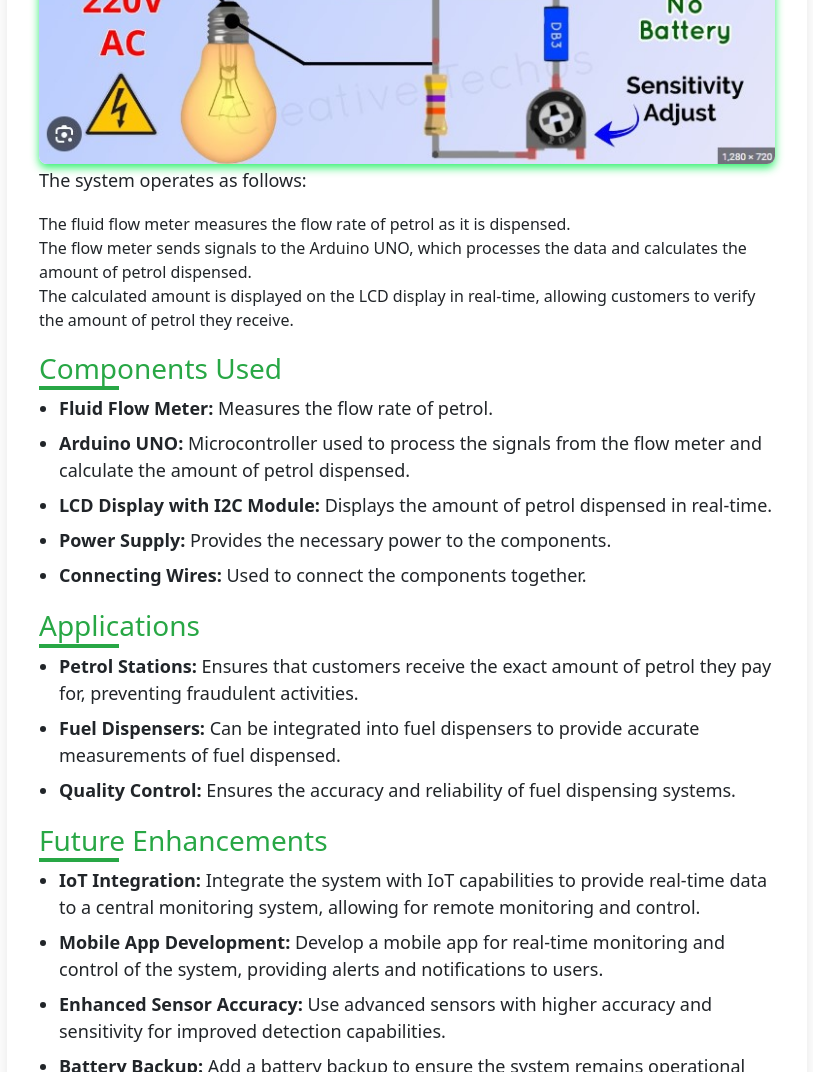
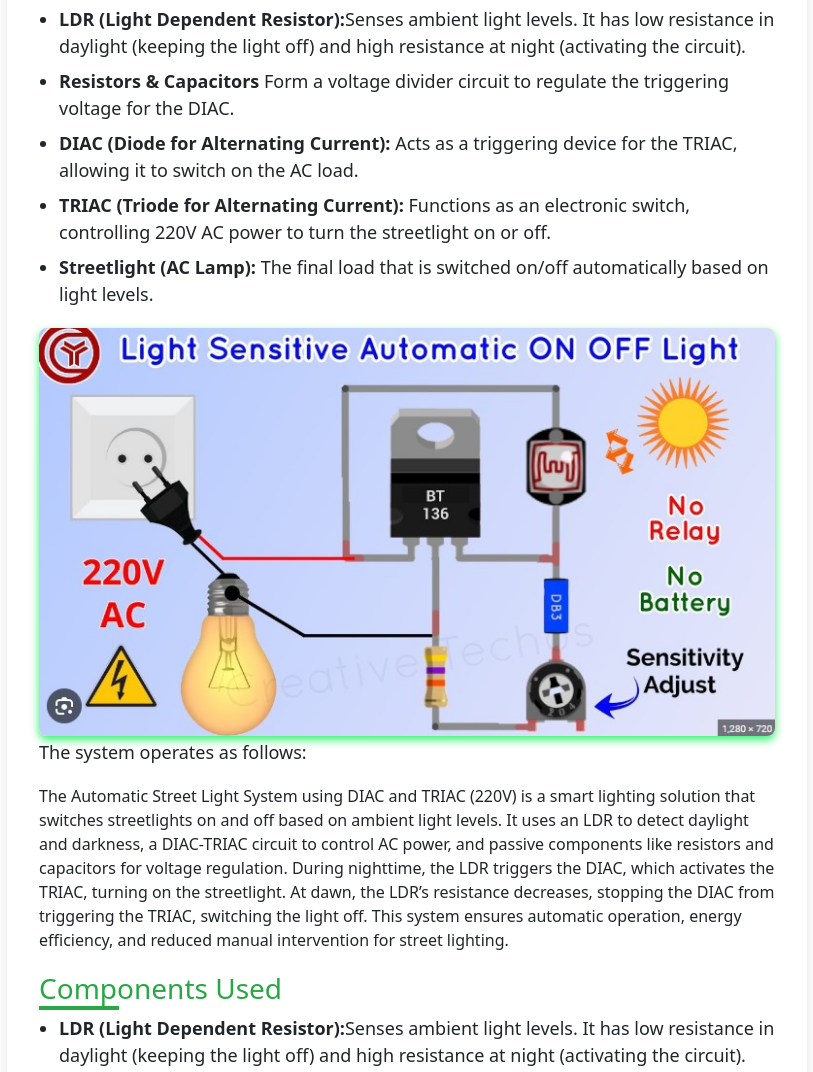
Before and after one commit to Ankit404developer/ex, a website: page project2.html in a window 1280 px wide. Shown: the part 960-2032 px from the top of the page, without its empty margins (233-1046 px from the left). Drawn offline with nearby package versions, Linux system fonts and the light colour scheme.

Commit message:
Update project2.html

```diff
--- a/project2.html
+++ b/project2.html
@@ -3,7 +3,7 @@
 <head>
     <meta charset="UTF-8">
     <meta name="viewport" content="width=device-width, initial-scale=1.0">
-    <title>Petrol Scam Detector</title>
+    <title>Automatic Street Light</title>
 
     <link rel="stylesheet" href="project2.css">
     <link rel="stylesheet" href="https://cdn.jsdelivr.net/npm/bootstrap@5.1.3/dist/css/bootstrap.min.css">
@@ -38,7 +38,7 @@
                     </svg>
                 </div>
             </button>
-            <h1>Petrol Scam Detector</h1>
+            <h1>Atomatic Street Light</h1>
         </div>
     </header>
 
@@ -68,26 +68,30 @@
             <!-- Introduction Section -->
             <section id="introduction" class="project-section animate-on-scroll">
                 <h2>Introduction</h2>
-                <p>The Petrol Scam Detector is designed to prevent fraudulent activities at petrol stations by accurately measuring the amount of petrol dispensed. This system ensures that customers receive the exact amount of petrol they pay for, thereby preventing scams and ensuring transparency.</p>
+                <p>An automatic street light system using DIAC and TRIAC is an efficient lighting solution designed to automatically control streetlights based on ambient light levels. This system eliminates the need for manual switching, ensuring energy savings and improved functionality.
+
+                    The circuit operates on 220V AC and utilizes a light-dependent resistor (LDR) to detect changes in natural light. When the surrounding light intensity drops (e.g., at dusk), the LDR triggers the circuit, activating the DIAC-TRIAC combination to switch on the streetlight. At dawn, when light levels increase, the system automatically turns off the lights, conserving energy.
+
+                    The DIAC (Diode for Alternating Current) and TRIAC (Triode for Alternating Current) components play a key role in controlling the AC power to the streetlight, ensuring smooth and efficient switching. This system is widely used in urban lighting, highways, and smart city applications, offering a cost-effective and automated street lighting solution.</p>
             </section>
 
             <!-- Working Principle Section -->
             <section id="working-principle" class="project-section animate-on-scroll">
                 <h2>Working Principle</h2>
-                <p>The system operates using a fluid flow meter to measure the amount of petrol dispensed. The flow meter sends signals to the Arduino UNO, which processes the data and displays the amount of petrol dispensed on an LCD display with an I2C module. The key components and steps involved are:</p>
+                <p>The system works by detecting ambient light levels using an LDR (Light Dependent Resistor) and controlling a DIAC-TRIAC circuit to switch the streetlight on or off automatically. During the day, the LDR has low resistance, preventing the TRIAC from turning on the light. At night, when light levels drop, the LDR’s resistance increases, triggering a voltage change in the circuit. This activates the DIAC, which provides a pulse to the TRIAC, allowing AC power to flow and turning on the streetlight. In the morning, as light increases, the LDR’s resistance decreases, stopping the DIAC from triggering the TRIAC, which turns off the streetlight. This system enables automatic operation and energy efficiency without manual control. The components are:</p>
                 <ul>
-                    <li><strong>Fluid Flow Meter:</strong> Measures the flow rate of petrol and sends signals to the Arduino UNO.</li>
-                    <li><strong>Arduino UNO:</strong> Processes the signals from the flow meter and calculates the amount of petrol dispensed.</li>
-                    <li><strong>LCD Display with I2C Module:</strong> Displays the amount of petrol dispensed in real-time.</li>
+                    <li><strong>LDR (Light Dependent Resistor):</strong>Senses ambient light levels. It has low resistance in daylight (keeping the light off) and high resistance at night (activating the circuit).</li>
+                    <li><strong>Resistors & Capacitors</strong> Form a voltage divider circuit to regulate the triggering voltage for the DIAC.</li>
+                    <li><strong>DIAC (Diode for Alternating Current):</strong> Acts as a triggering device for the TRIAC, allowing it to switch on the AC load.</li>
+                    <li><strong>TRIAC (Triode for Alternating Current):</strong>  Functions as an electronic switch, controlling 220V AC power to turn the streetlight on or off.</li>
+                    <li><strong>Streetlight (AC Lamp):</strong> The final load that is switched on/off automatically based on light levels.</li>
                 </ul>
                 <div class="image-gallery">
                     <img src="circuit_image (1)_processed.jpg" alt="Petrol Scam Detector" class="responsive-image">
                 </div>
                 <p>The system operates as follows:</p>
                 <ol>
-                    <li>The fluid flow meter measures the flow rate of petrol as it is dispensed.</li>
-                    <li>The flow meter sends signals to the Arduino UNO, which processes the data and calculates the amount of petrol dispensed.</li>
-                    <li>The calculated amount is displayed on the LCD display in real-time, allowing customers to verify the amount of petrol they receive.</li>
+                    <li>The Automatic Street Light System using DIAC and TRIAC (220V) is a smart lighting solution that switches streetlights on and off based on ambient light levels. It uses an LDR to detect daylight and darkness, a DIAC-TRIAC circuit to control AC power, and passive components like resistors and capacitors for voltage regulation. During nighttime, the LDR triggers the DIAC, which activates the TRIAC, turning on the streetlight. At dawn, the LDR’s resistance decreases, stopping the DIAC from triggering the TRIAC, switching the light off. This system ensures automatic operation, energy efficiency, and reduced manual intervention for street lighting.</li>
                 </ol>
             </section>
 
@@ -95,21 +99,20 @@
             <section id="components-used" class="project-section animate-on-scroll">
                 <h2>Components Used</h2>
                 <ul>
-                    <li><strong>Fluid Flow Meter:</strong> Measures the flow rate of petrol.</li>
-                    <li><strong>Arduino UNO:</strong> Microcontroller used to process the signals from the flow meter and calculate the amount of petrol dispensed.</li>
-                    <li><strong>LCD Display with I2C Module:</strong> Displays the amount of petrol dispensed in real-time.</li>
-                    <li><strong>Power Supply:</strong> Provides the necessary power to the components.</li>
-                    <li><strong>Connecting Wires:</strong> Used to connect the components together.</li>
+                    <li><strong>LDR (Light Dependent Resistor):</strong>Senses ambient light levels. It has low resistance in daylight (keeping the light off) and high resistance at night (activating the circuit).</li>
+                    <li><strong>Resistors & Capacitors</strong> Form a voltage divider circuit to regulate the triggering voltage for the DIAC.</li>
+                    <li><strong>DIAC (Diode for Alternating Current):</strong> Acts as a triggering device for the TRIAC, allowing it to switch on the AC load.</li>
+                    <li><strong>TRIAC (Triode for Alternating Current):</strong>  Functions as an electronic switch, controlling 220V AC power to turn the streetlight on or off.</li>
+                    <li><strong>Streetlight (AC Lamp):</strong> The final load that is switched on/off automatically based on light levels.</li>
                 </ul>
-            </section>
 
             <!-- Applications Section -->
             <section id="applications" class="project-section animate-on-scroll">
                 <h2>Applications</h2>
                 <ul>
-                    <li><strong>Petrol Stations:</strong> Ensures that customers receive the exact amount of petrol they pay for, preventing fraudulent activities.</li>
-                    <li><strong>Fuel Dispensers:</strong> Can be integrated into fuel dispensers to provide accurate measurements of fuel dispensed.</li>
-                    <li><strong>Quality Control:</strong> Ensures the accuracy and reliability of fuel dispensing systems.</li>
+                    <li><strong>Street and Highway Lighting:</strong>  Automatically controls streetlights, reducing energy consumption and improving road safety.</li>
+                    <li><strong>Garden and Pathway Lighting:</strong> Used in residential areas, parks, and pathways to provide automatic illumination at night.</li>
+                    <li><strong>Industrial and Commercial Lighting:</strong> Applied in factories, warehouses, and parking lots for efficient lighting management.</li>
                 </ul>
             </section>
 
@@ -117,7 +120,7 @@
             <section id="future-enhancements" class="project-section animate-on-scroll">
                 <h2>Future Enhancements</h2>
                 <ul>
-                    <li><strong>IoT Integration:</strong> Integrate the system with IoT capabilities to provide real-time data to a central monitoring system, allowing for remote monitoring and control.</li>
+                    <li><strong>Integration with IoT and Smart Sensors:</strong> Integrate the system with IoT capabilities to provide real-time data to a central monitoring system, allowing for remote monitoring and control.</li>
                     <li><strong>Mobile App Development:</strong> Develop a mobile app for real-time monitoring and control of the system, providing alerts and notifications to users.</li>
                     <li><strong>Enhanced Sensor Accuracy:</strong> Use advanced sensors with higher accuracy and sensitivity for improved detection capabilities.</li>
                     <li><strong>Battery Backup:</strong> Add a battery backup to ensure the system remains operational during power outages.</li>
@@ -132,7 +135,7 @@
     <!-- Footer Section -->
     <footer>
         <div class="container">
-            <p>&copy; 2025 Saraswati Puja Exhibition Team</p>
+            <p>&copy; 2025  Exhibition Team</p>
 
             <div class="toggle-container">
                 <input type="checkbox" id="theme-toggle" class="toggle-checkbox">
```
